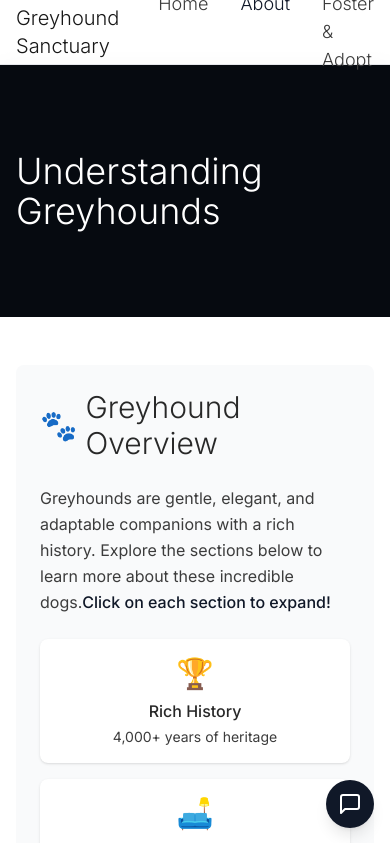
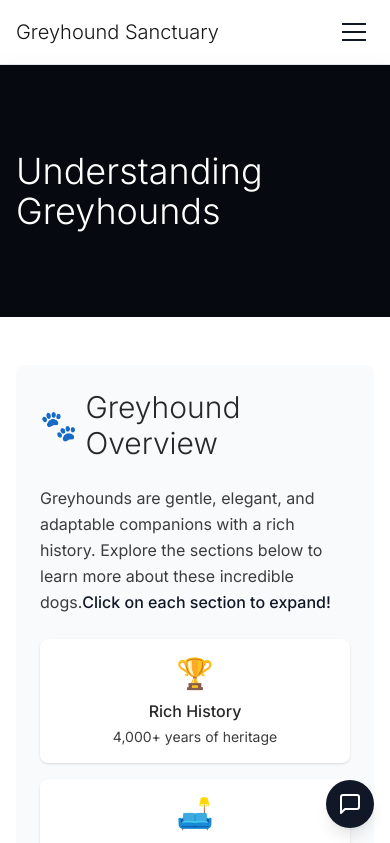
Before and after one commit to Chriszhang6/greyhound, a Next.js app: page /about in a window 390 px wide. Shown: the top 843 px of the page. Built offline with nearby package versions, Linux system fonts and the light colour scheme.

Commit message:
将ui/Navbar.tsx替换为响应式设计，添加汉堡菜单支持

```diff
--- a/src/components/ui/Navbar.tsx
+++ b/src/components/ui/Navbar.tsx
@@ -2,12 +2,43 @@
 
 import Link from "next/link";
 import { usePathname } from "next/navigation";
+import { useState, useEffect } from "react";
+import { cn } from "@/lib/utils";
 
 export default function Navbar() {
   const pathname = usePathname();
+  const [isMobileMenuOpen, setIsMobileMenuOpen] = useState(false);
+  const [isMobile, setIsMobile] = useState(false);
 
+  // 检查是否为活动路径
   const isActive = (path: string) => {
     return pathname === path;
+  };
+
+  useEffect(() => {
+    // 添加移动设备的检测逻辑
+    const checkIfMobile = () => {
+      setIsMobile(window.innerWidth < 1024);
+    };
+
+    // 初始检查
+    checkIfMobile();
+
+    // 窗口大小变化处理
+    const handleResize = () => {
+      checkIfMobile();
+    };
+
+    window.addEventListener("resize", handleResize);
+
+    return () => {
+      window.removeEventListener("resize", handleResize);
+    };
+  }, []);
+
+  // 关闭菜单的函数
+  const closeMenu = () => {
+    setIsMobileMenuOpen(false);
   };
 
   return (
@@ -17,11 +48,13 @@ export default function Navbar() {
           <Link href="/" className="text-xl font-light">
             Greyhound Sanctuary
           </Link>
-          <div className="flex space-x-8">
+
+          {/* 桌面导航 - 只在大屏幕显示 */}
+          <div className="hidden lg:flex space-x-8">
             <Link
               href="/home"
               className={`text-lg font-light transition-colors ${
-                isActive("/home") ? "text-gray-900" : "text-gray-600 hover:text-gray-900"
+                isActive("/home") ? "text-gray-900" : "text-gray-700 hover:text-gray-900"
               }`}
             >
               Home
@@ -29,7 +62,7 @@ export default function Navbar() {
             <Link
               href="/about"
               className={`text-lg font-light transition-colors ${
-                isActive("/about") ? "text-gray-900" : "text-gray-600 hover:text-gray-900"
+                isActive("/about") ? "text-gray-900" : "text-gray-700 hover:text-gray-900"
               }`}
             >
               About
@@ -37,12 +70,58 @@ export default function Navbar() {
             <Link
               href="/foster-adopt"
               className={`text-lg font-light transition-colors ${
-                isActive("/foster-adopt") ? "text-gray-900" : "text-gray-600 hover:text-gray-900"
+                isActive("/foster-adopt") ? "text-gray-900" : "text-gray-700 hover:text-gray-900"
               }`}
             >
               Foster & Adopt
             </Link>
           </div>
+
+          {/* 汉堡菜单按钮 - 只在移动设备显示 */}
+          <button
+            className="lg:hidden p-2 rounded-md"
+            onClick={() => setIsMobileMenuOpen(!isMobileMenuOpen)}
+            aria-label="Toggle mobile menu"
+          >
+            <div className={`w-6 h-0.5 bg-gray-900 mb-1.5 transition-all duration-300 ${
+              isMobileMenuOpen ? "transform rotate-45 translate-y-2" : ""
+            }`} />
+            <div className={`w-6 h-0.5 bg-gray-900 transition-all duration-300 ${
+              isMobileMenuOpen ? "opacity-0" : ""
+            }`} />
+            <div className={`w-6 h-0.5 bg-gray-900 mt-1.5 transition-all duration-300 ${
+              isMobileMenuOpen ? "transform -rotate-45 -translate-y-2" : ""
+            }`} />
+          </button>
+        </div>
+      </div>
+
+      {/* 移动导航菜单 */}
+      <div className={`lg:hidden absolute left-0 right-0 bg-white shadow-lg transition-all duration-300 overflow-hidden ${
+        isMobileMenuOpen ? "max-h-48" : "max-h-0"
+      }`}>
+        <div className="px-4 py-3">
+          <Link
+            href="/home"
+            className="block py-2 text-gray-900 font-medium border-b border-gray-100"
+            onClick={closeMenu}
+          >
+            Home
+          </Link>
+          <Link
+            href="/about"
+            className="block py-2 text-gray-900 font-medium border-b border-gray-100"
+            onClick={closeMenu}
+          >
+            About
+          </Link>
+          <Link
+            href="/foster-adopt"
+            className="block py-2 text-gray-900 font-medium"
+            onClick={closeMenu}
+          >
+            Foster & Adopt
+          </Link>
         </div>
       </div>
     </nav>
```
